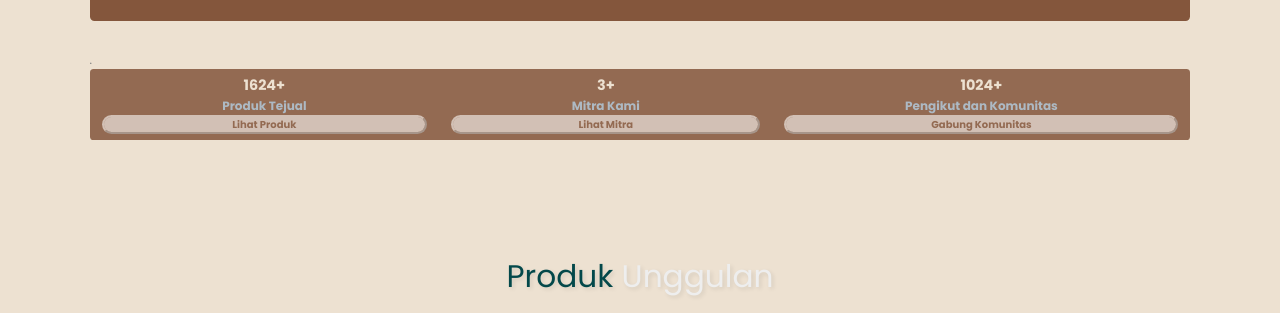
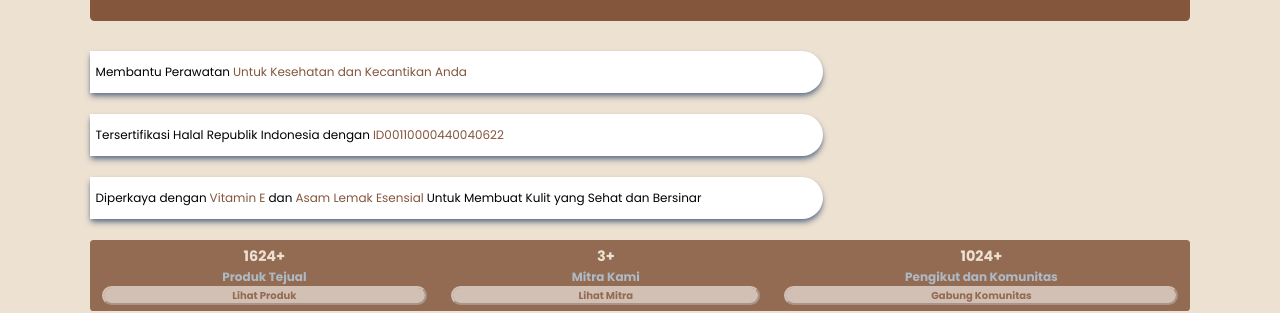
Before and after one commit to abilarudi/web-dev, a website: page index.html in a window 1280 px wide. Shown: the part 1973-2286 px from the top of the page. Drawn offline with nearby package versions, Linux system fonts and the light colour scheme.

Commit message:
about us enhanced

```diff
--- a/CSS/style.css
+++ b/CSS/style.css
@@ -447,6 +447,10 @@ body {
 }
 .about .why-abila {
   animation: 5s anim-lineBottom ease-out;
+}
+.about .why p span{
+   line-height: 0.3rem; /* Reduced line spacing */
+  display: inline;
 }
 .about .eminance {
   background-color: #84563c;
--- a/index.html
+++ b/index.html
@@ -175,7 +175,7 @@
           class="absolute left-0 bottom-0 h-40"
         />
         <h1
-          class="text-center text-white lg:text-2xl sm:text-2xl text-3xl font-semibold italic w-4/6"
+          class="text-center text-white lg:text-2xl sm:text-2xl text-3xl font-semibold italic sm:w-4/6 w-7/12"
           data-key="home2"
         >
           Rasakan Manfaat Kesehatan Alami dengan Virgin Coconut Oil
@@ -293,7 +293,35 @@
               </span>
             </p>
           </div>
-          .
+
+          <div class="why  md:w-2/3">
+            <p
+              class="flex shadow-slate-500 shadow-md flex-wrap items-center w-full h-14 bg-white px-2 mb-7  rounded-r-full"
+            >
+              <span class="inline text-black mr-1">Membantu Perawatan</span>
+              <span class="inline text-bg2">
+                Untuk Kesehatan dan Kecantikan Anda</span
+              >
+            </p>
+            <p
+              class="flex shadow-slate-500 shadow-md flex-wrap items-center w-full h-14 bg-white px-2 mb-7  rounded-r-full"
+            >
+              <span class="inline text-black mr-1"
+                >Tersertifikasi Halal Republik Indonesia dengan</span
+              >
+              <span class="inline text-bg2"> ID00110000440040622</span>
+            </p>
+            <p
+              class="flex shadow-slate-500 shadow-md flex-wrap items-center w-full h-14 bg-white px-2 mb-7 rounded-r-full"
+            >
+              <span class="inline text-black mr-1">Diperkaya dengan</span
+              ><span class="text-bg2 mr-1">Vitamin E</span> <span class="text-black mr-1">dan</span>
+              <span class="text-bg2 mr-1">Asam Lemak Esensial</span>
+              <span class="text-black"
+                >Untuk Membuat Kulit yang Sehat dan Bersinar</span
+              >
+            </p>
+          </div>
         </div>
         <div class="eminance">
           <div class="em-content">
```
Also changed, not shown: CSS/output.css.
